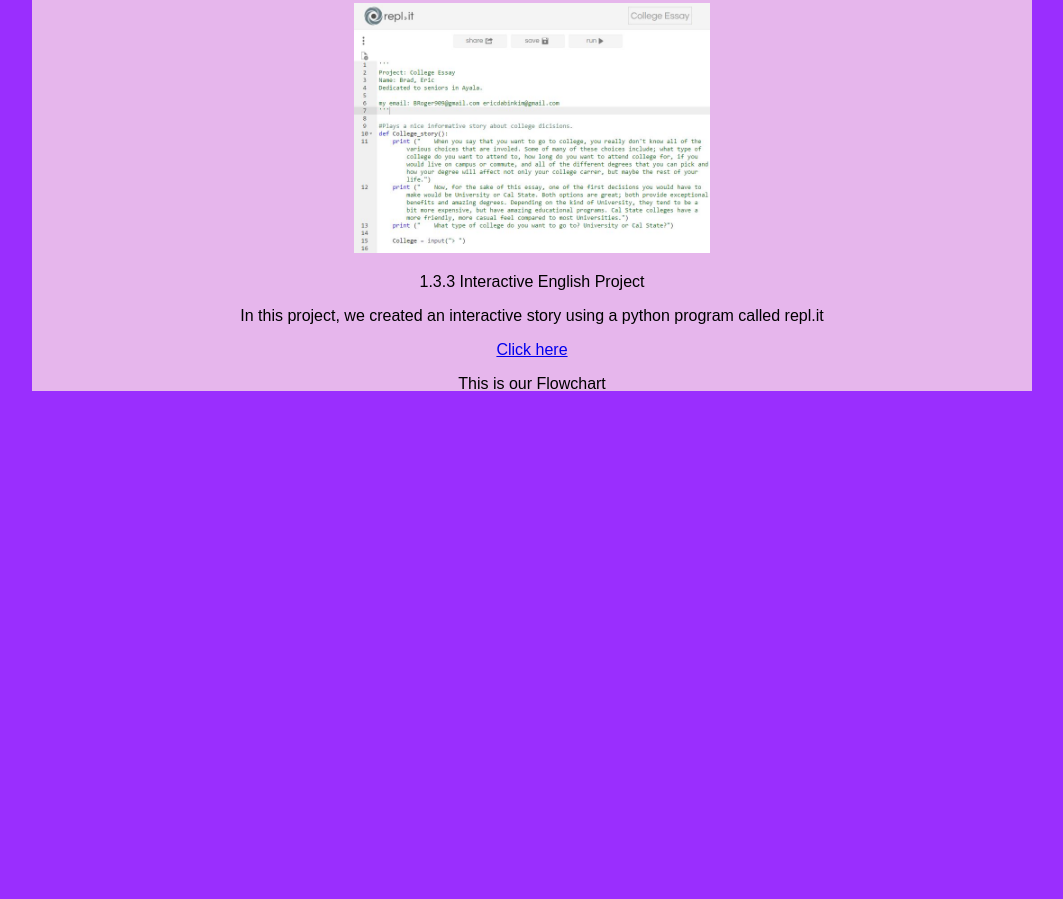
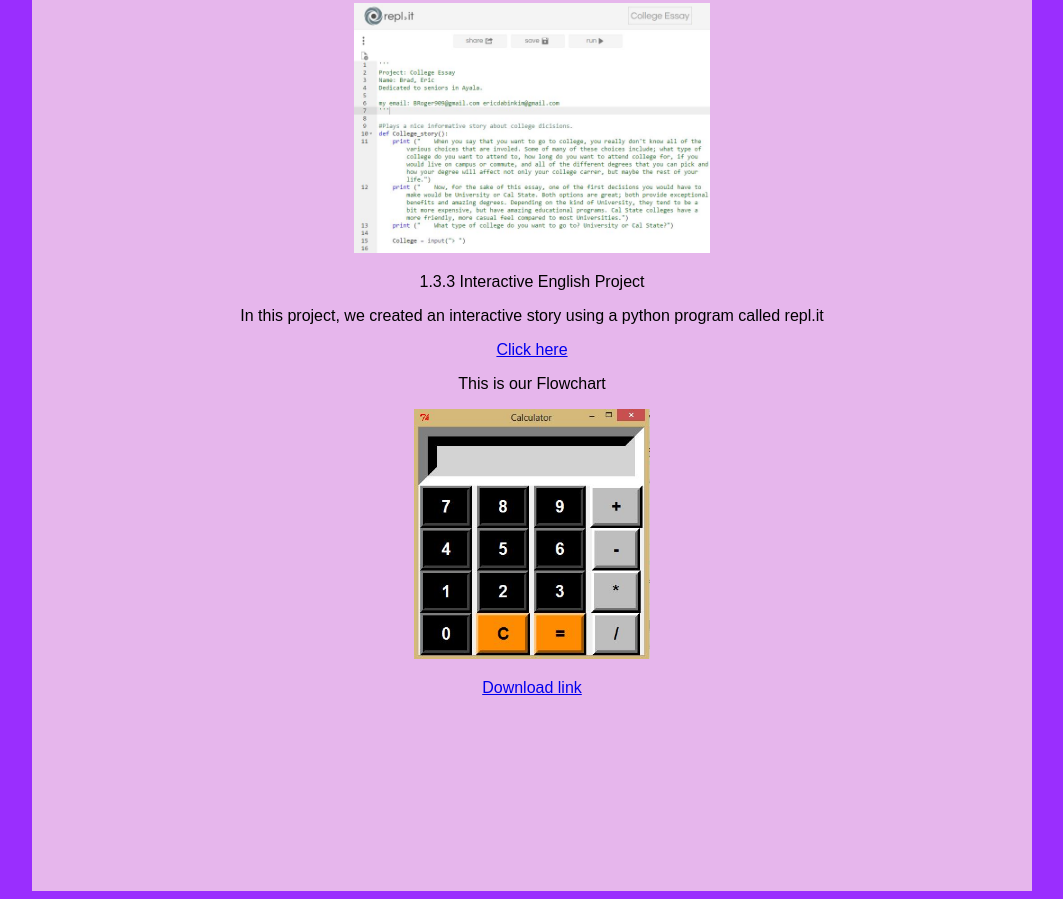
Before and after one commit to BradMissakian/bradmissakian.github.io, a plain HTML site: page portfolio/portfolio.html in a window 1280 px wide. Shown: the part 1117-2016 px from the top of the page, without its empty margins (108-1171 px from the left). Before the commit the page ends 1516 px from the top, so only its background shows below. Drawn offline with Linux system fonts and the light colour scheme.

Commit message:
Have project

```diff
--- a/portfolio/portfolio.html
+++ b/portfolio/portfolio.html
@@ -35,6 +35,10 @@
 	<p>Click here<p>
 	<a/>
 	<p>This is our Flowchart</p>
+	<a href="files/calculator.py" target="blank">
+	<img src="images/calculator.jpeg" height="250" alt"calculator">
+	<p>Download link</p>
+	<a/>
 	</div>
   </body>
   </center>
--- a/style.css
+++ b/style.css
@@ -17,7 +17,7 @@ h1 {
 }
 #Port {
 	width: 1000px;
-	height: 1500px;
+	height: 2000px;
 	background: #E6B6EC;
 	margin:auto;
 
```
